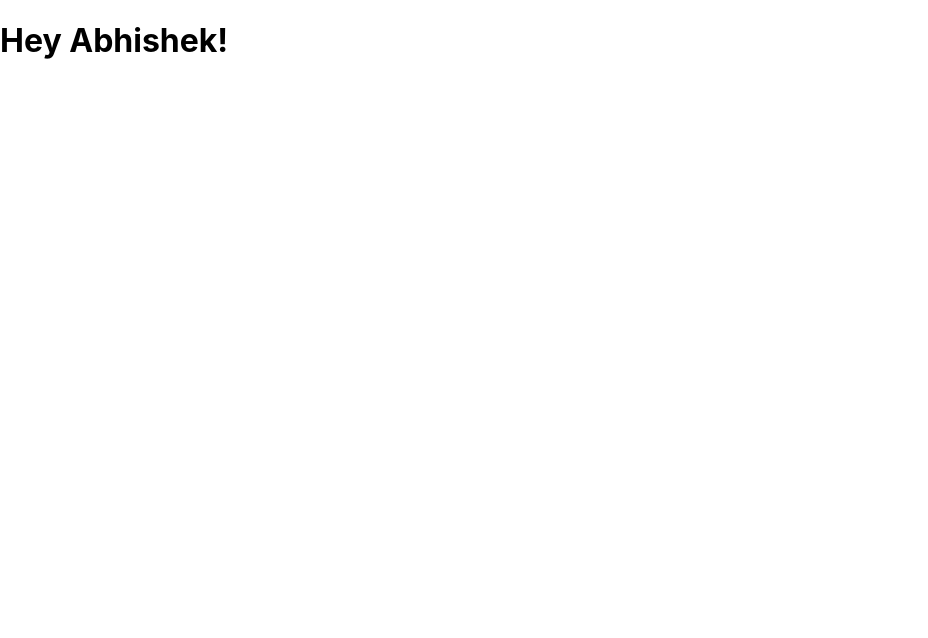
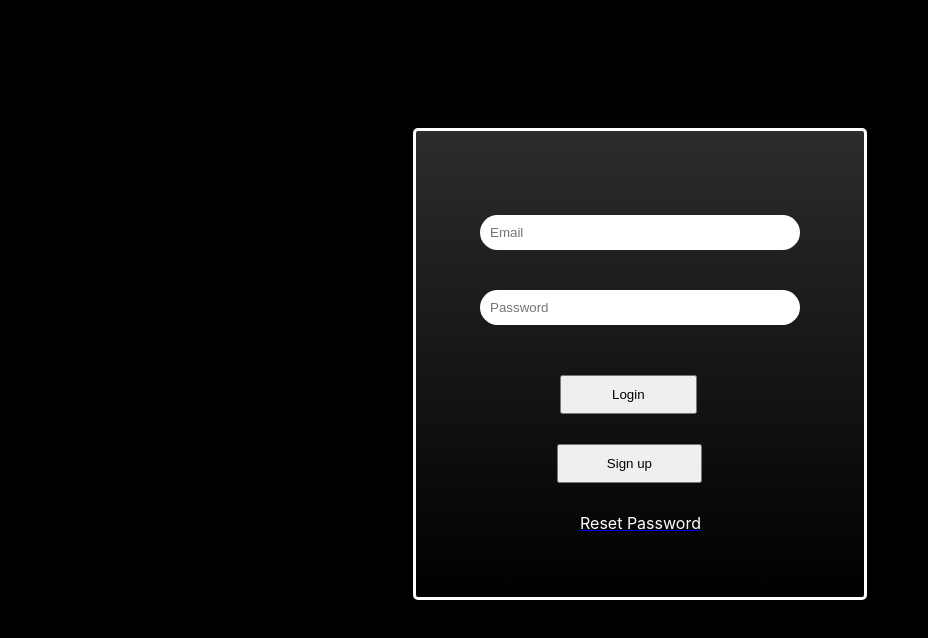
Before and after one commit to abhisheklig84/Demo, a React (Create React App) app: page / in a window 1280 px wide. Shown: the top 638 px of the page, without its empty margins (0-928 px from the left). Built offline with nearby package versions, Linux system fonts and the light colour scheme.

Commit message:
Update App.js

```diff
--- a/src/App.js
+++ b/src/App.js
@@ -1,11 +1,22 @@
 import React from "react";
+import Login from "./components/Login";
+import Register from "./components/Register";
+import { BrowserRouter as Router, Switch, Route } from "react-router-dom";
 
 function App() {
-    return (
-        <div>
-            <h1>Hey Abhishek!</h1>
-        </div>
-    );
+  return (
+    <div>
+      <Router>
+        <Switch>
+          <Route exact path="/">
+            <Login />
+          </Route>
+          <Route exact path="/register">
+            <Register />
+          </Route>
+        </Switch>
+      </Router>
+    </div>
+  );
 }
-
 export default App;
```
